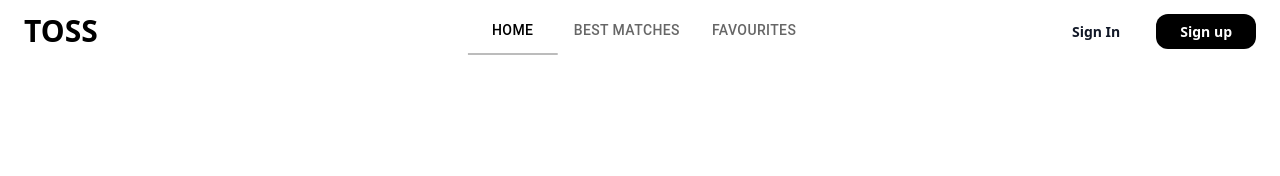
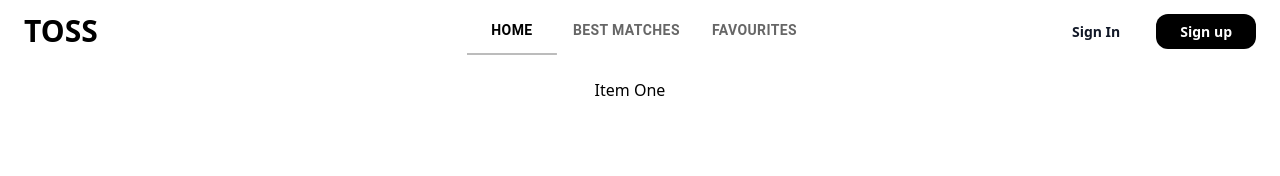
Before and after one commit to SHABIN-K/Brainwave, a Next.js app: page / in a window 1280 px wide. Shown: the top 176 px of the page. Built offline with nearby package versions, Linux system fonts and the light colour scheme.

Commit message:
feat:tabs work done

```diff
--- a/app/(root)/(home)/page.jsx
+++ b/app/(root)/(home)/page.jsx
@@ -1,3 +1,18 @@
+"use client";
+
+import useTabStore from "@/libs/stores/useTab";
+import { TabContext, TabPanel } from "@mui/lab";
+
 export default function Home() {
-  return null;
+  const tabValue = useTabStore((state) => state.tabValue);
+
+  return (
+    <div>
+      <TabContext value={tabValue}>
+        <TabPanel value="one">Item One</TabPanel>
+        <TabPanel value="two">Item Two</TabPanel>
+        <TabPanel value="three">Item Three</TabPanel>
+      </TabContext>
+    </div>
+  );
 }
--- a/components/navigation/Navbar.jsx
+++ b/components/navigation/Navbar.jsx
@@ -1,4 +1,4 @@
-import TabPanel from "../ui/Tabs";
+import TabsPanel from "../ui/Tabs";
 
 const Navbar = () => {
   return (
@@ -8,7 +8,7 @@ const Navbar = () => {
           <h1 className="text-black">TOSS</h1>
         </a>
         <div className="hidden absolute top-1/2 left-1/2 transform -translate-y-1/2 -translate-x-1/2 md:flex   lg:items-center ">
-          <TabPanel />
+          <TabsPanel />
         </div>
         <div className="hidden sm:inline-block">
           <a
--- a/components/ui/Tabs.jsx
+++ b/components/ui/Tabs.jsx
@@ -3,26 +3,26 @@ import * as React from "react";
 import Tabs from "@mui/material/Tabs";
 import Tab from "@mui/material/Tab";
 import Box from "@mui/material/Box";
+import useTabStore from "@/libs/stores/useTab";
 
-export default function TabPanel() {
-  const [value, setValue] = React.useState("one");
+export default function TabsPanel() {
+  const { setState, tabValue } = useTabStore();
 
   const handleChange = (event, newValue) => {
-    setValue(newValue);
+    setState({ tabValue: newValue });
   };
-
   return (
     <Box sx={{ width: "100%" }}>
       <Tabs
-        value={value}
+        value={tabValue}
         onChange={handleChange}
         textColor="primary"
         indicatorColor="secondary"
         aria-label="secondary tabs example"
       >
-        <Tab value="one" label="Home" />
-        <Tab value="two" label="Best Matches" />
-        <Tab value="three" label="Favourites" />
+        <Tab value="one" label="Home" sx={{ fontWeight: "bold" }} />
+        <Tab value="two" label="Best Matches" sx={{ fontWeight: "bold" }} />
+        <Tab value="three" label="Favourites" sx={{ fontWeight: "bold" }} />
       </Tabs>
     </Box>
   );
--- /dev/null
+++ b/libs/stores/useTab.js
@@ -0,0 +1,8 @@
+import { create } from "zustand";
+
+const useTabStore = create((set) => ({
+  tabValue: "one",
+  setState: (newState) => set({ tabValue: newState.tabValue }),
+}));
+
+export default useTabStore;
--- a/package.json
+++ b/package.json
@@ -11,11 +11,13 @@
   "dependencies": {
     "@emotion/react": "^11.11.1",
     "@emotion/styled": "^11.11.0",
+    "@mui/lab": "^5.0.0-alpha.150",
     "@mui/material": "^5.14.15",
     "next": "14.0.0",
     "react": "^18",
     "react-dom": "^18",
-    "sonner": "^1.0.3"
+    "sonner": "^1.0.3",
+    "zustand": "^4.4.4"
   },
   "devDependencies": {
     "autoprefixer": "^10",
```
Also changed, not shown: 1 other file (tests, documents, lock files or other folders).
